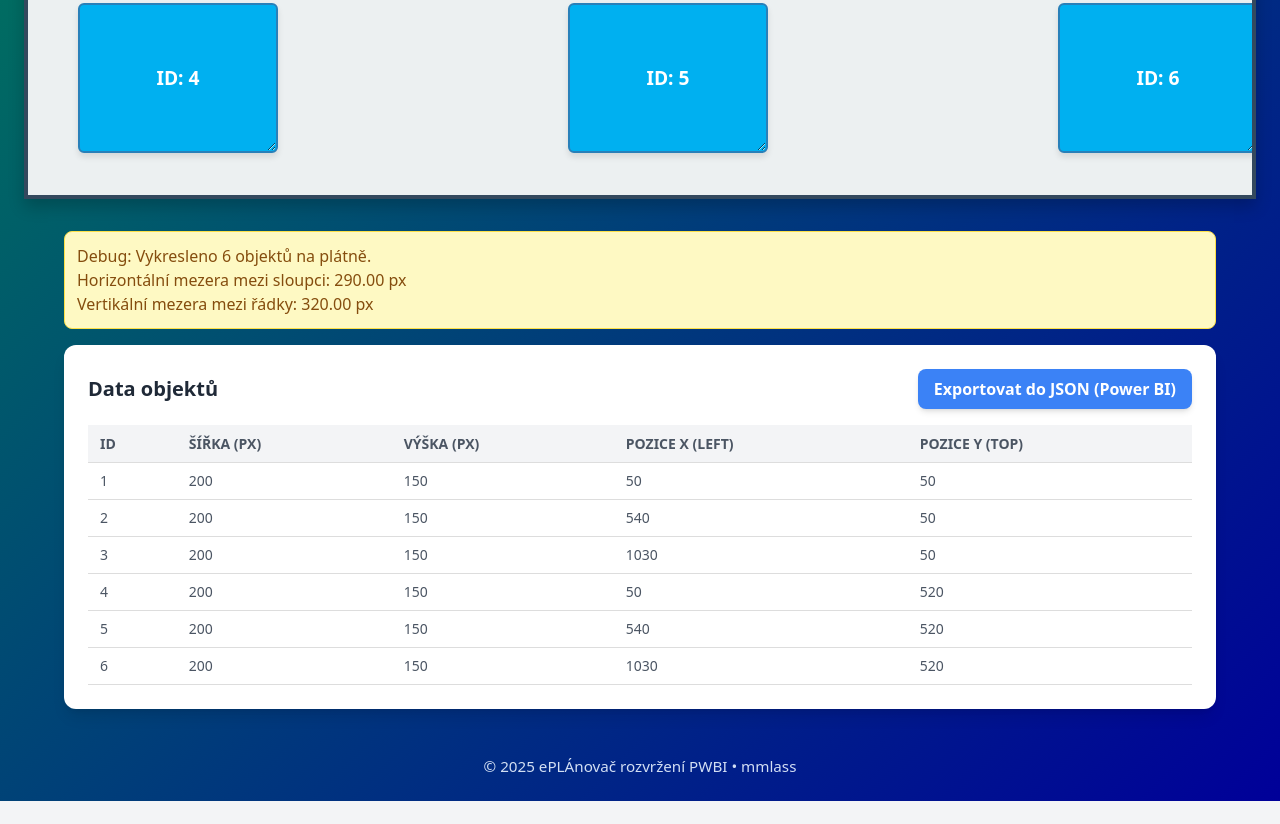
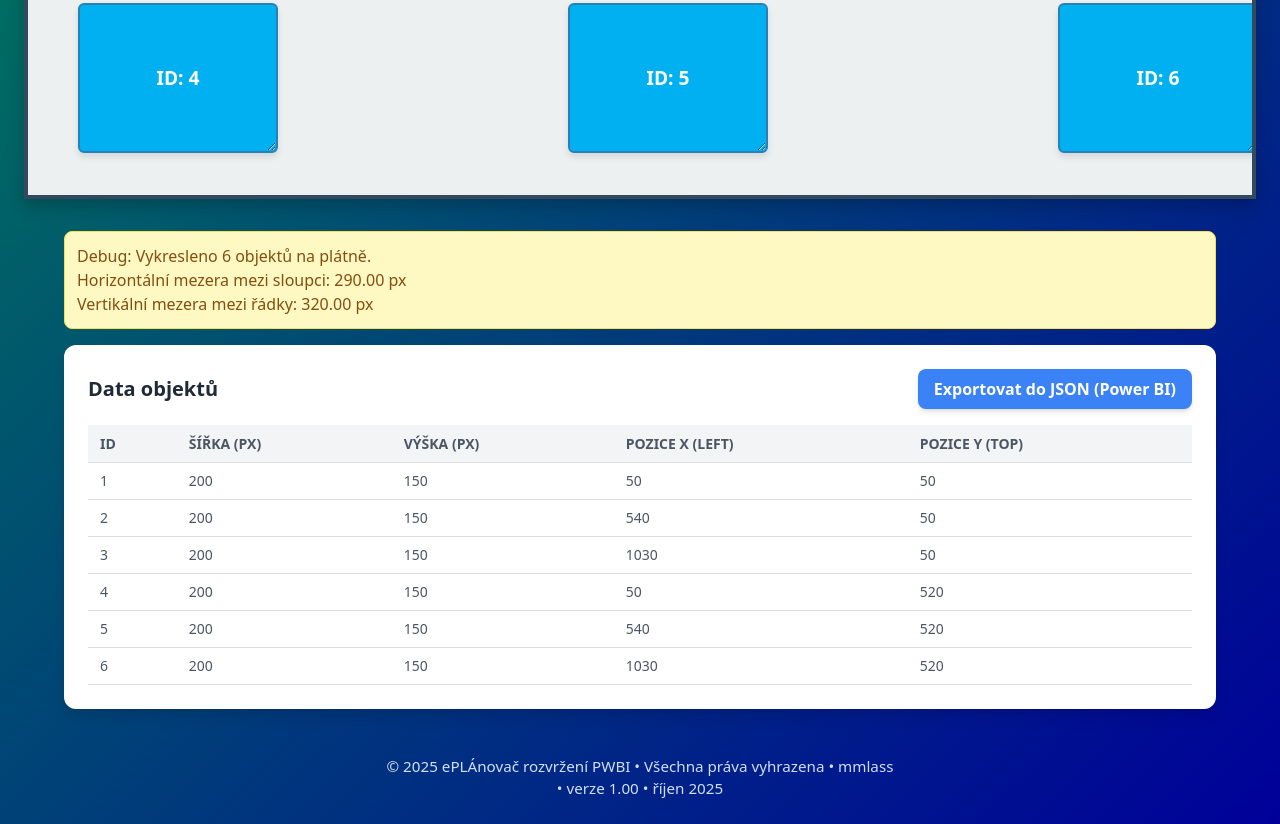
Before and after one commit to mmlass/ePLAnerPWBI, a plain HTML site: page index.html in a window 1280 px wide. Shown: the part 1291-2115 px from the top of the page. Before the commit the page ends 2092 px from the top, so only its background shows below. Drawn offline with nearby package versions, Linux system fonts and the light colour scheme.

Commit message:
Přidání verze index.html
Updated footer to include copyright notice and version information.

Aktualizovaná patička s upozorněním na autorská práva a informacemi o verzi.

```diff
--- a/index.html
+++ b/index.html
@@ -874,8 +874,9 @@
     </script>
 
 <footer>
-      <br> <br>
-      © 2025 ePLÁnovač rozvržení PWBI • mmlass
+        <br> <br>
+        © 2025 ePLÁnovač rozvržení PWBI • Všechna práva vyhrazena • mmlass
+        <div> • verze 1.00 • říjen 2025
 </footer>
 
 </body>
```
